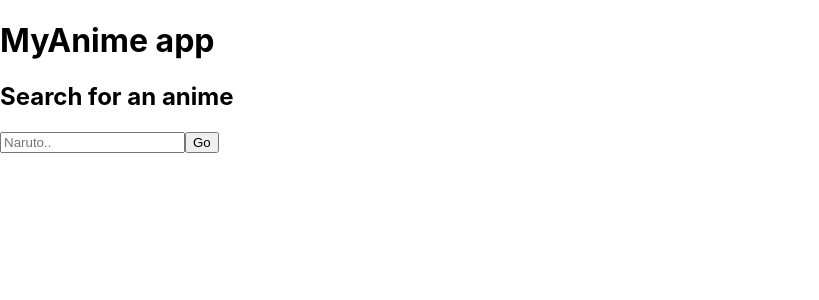
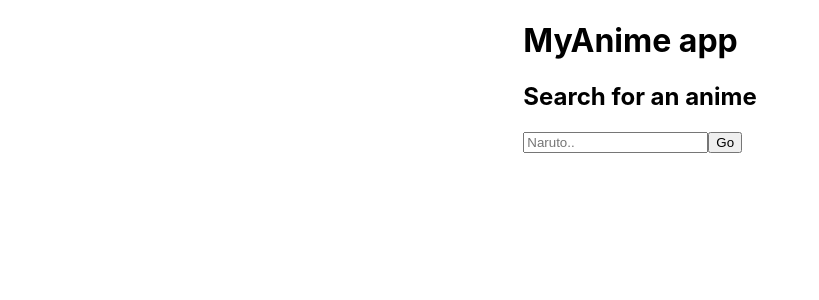
Before and after one commit to Castro-D/simple-spa, a React (Create React App) app: page / in a window 1280 px wide. Shown: the top 300 px of the page, without its empty margins (0-819 px from the left). Built offline with nearby package versions, Linux system fonts and the light colour scheme.

Commit message:
add grid display for cards

```diff
--- a/src/App.js
+++ b/src/App.js
@@ -1,7 +1,5 @@
 import HomePage from "./views/Home/HomePage";
 import { BrowserRouter as Router, Route, Routes } from "react-router-dom";
-
-
 
 function App() {
 
--- a/src/views/Home/HomePage.jsx
+++ b/src/views/Home/HomePage.jsx
@@ -2,6 +2,19 @@ import HomeCard from "../../components/HomeCard";
 import SearchBar from "../../components/SearchBar";
 import React, { useState } from 'react';
 import jikan from "../../service/jikan";
+import styled from 'styled-components'
+
+const Wrapper = styled.div`
+  display: flex;
+  flex-direction: column;
+  align-items: center;
+`
+
+const CardsWrapper = styled.div`
+  width:70%;
+  display: grid;
+  grid-template-columns: repeat(auto-fit, minmax(240px, 1fr));
+`
 
 const HomePage = () => {
   const [searchTerm, setSearchTerm] = useState('');
@@ -9,19 +22,21 @@ const HomePage = () => {
 
   const handleSubmit = async (term) => {
     const data = await jikan.searchAnime(term)
-    console.log(data);
     setResult(data)
   }
 
   return (
-    <div>
+    <Wrapper>
       <SearchBar searchTerm={searchTerm} setSearchTerm={setSearchTerm} handleSubmit={handleSubmit} />
-      {result && (
-        result.data.map((a) => (
-          <HomeCard key={a.mal_id} title={a.title} img={a.images.jpg.image_url} />
-        ))
-      )}
-    </div>
+      <CardsWrapper>
+        {result && (
+          result.data.map((a) => (
+            <HomeCard key={a.mal_id} title={a.title} img={a.images.jpg.image_url} />
+          ))
+        )}
+      </CardsWrapper>
+
+    </Wrapper>
 
   )
 }
```
